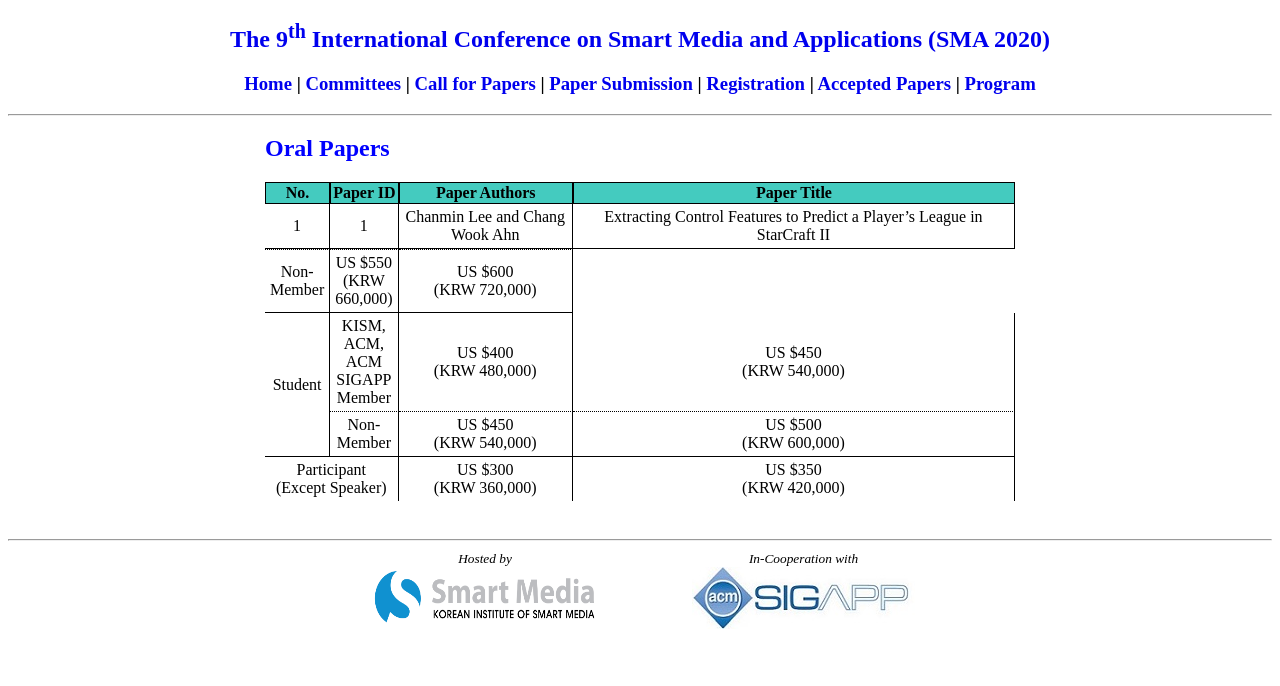
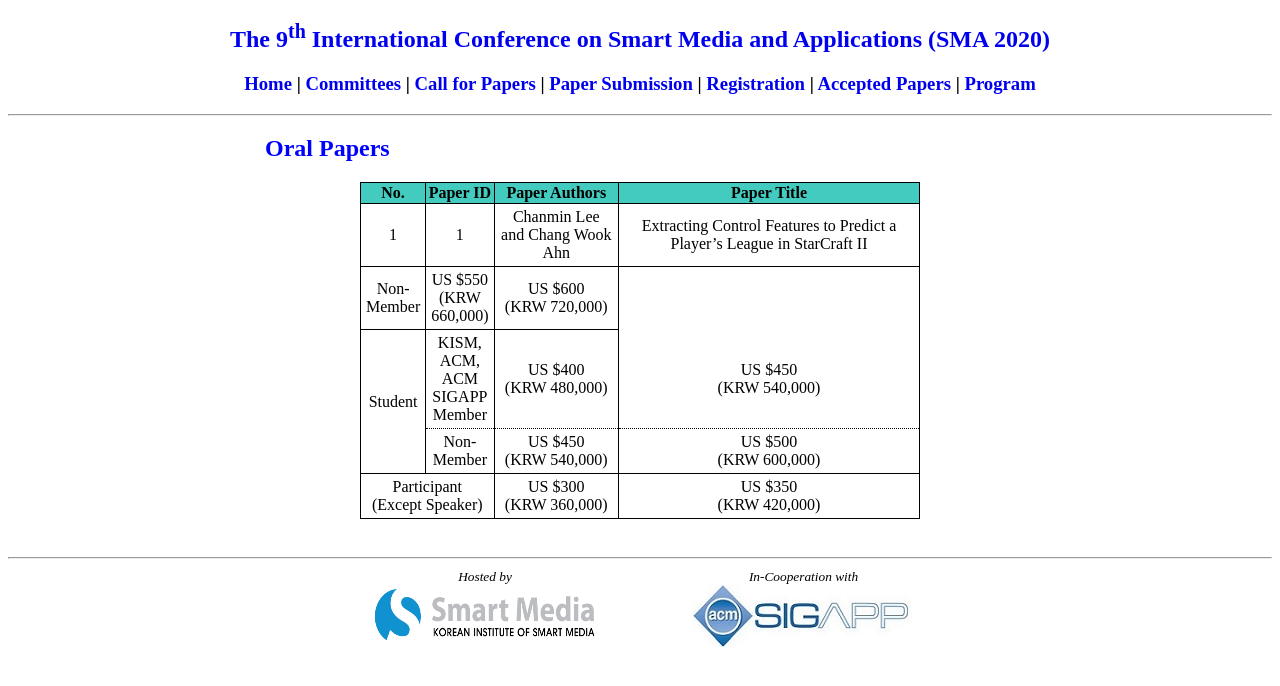
Before and after one commit to icea-conf/sma-2020.github.io, a Jekyll site: the page built from accepted_papers/index.html, in a window 1280 px wide. Shown: the top 686 px of the page. Built offline with Jekyll 4.4.1, drawn with Linux system fonts in a browser that asks for light colours.

Commit message:
Update index.html

```diff
--- a/accepted_papers/index.html
+++ b/accepted_papers/index.html
@@ -7,7 +7,7 @@ title: SMA 2020
           <div>
                <h2 style="color:#0000FF">Oral Papers</h2>
                <center>
-               <table cellspacing="0">
+               <table class="tlayout" cellspacing="0">
                     <tbody style="text-align: center">
                          <tr>
                               <td class="theader" width="5%">
```
